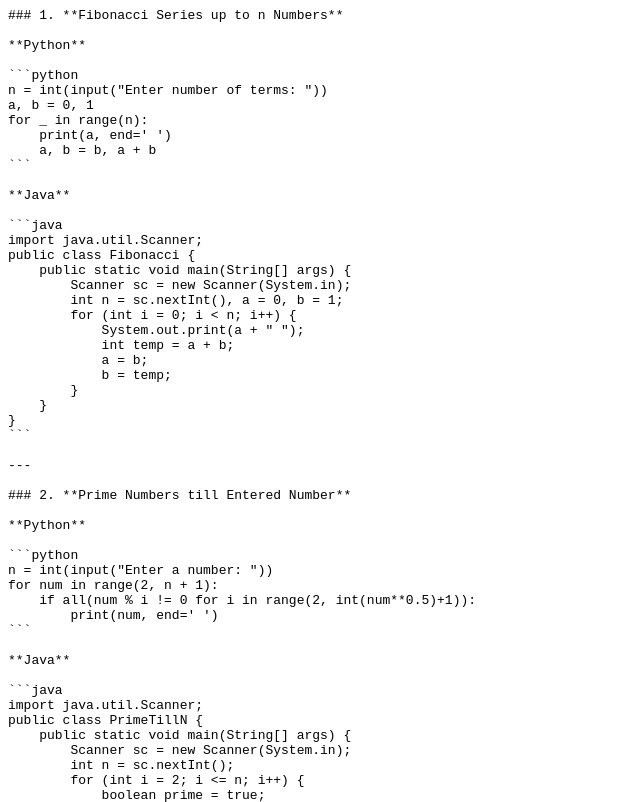
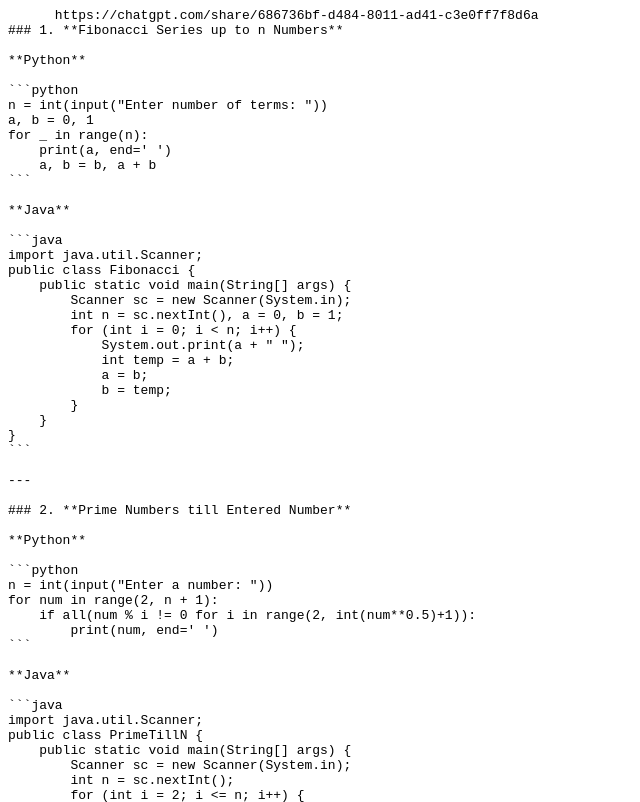
Before and after one commit to juzzvarshi7/nm, a plain HTML site: page index.html in a window 1280 px wide. Shown: the top 802 px of the page, without its empty margins (0-640 px from the left). Drawn offline with Linux system fonts and the light colour scheme.

Commit message:
Update index.html

```diff
--- a/index.html
+++ b/index.html
@@ -1,6 +1,7 @@
 <html>
   <body>
     <pre>
+      https://chatgpt.com/share/686736bf-d484-8011-ad41-c3e0ff7f8d6a
 ### 1. **Fibonacci Series up to n Numbers**
 
 **Python**
```
